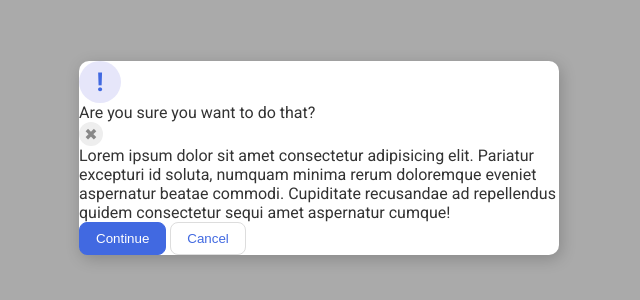
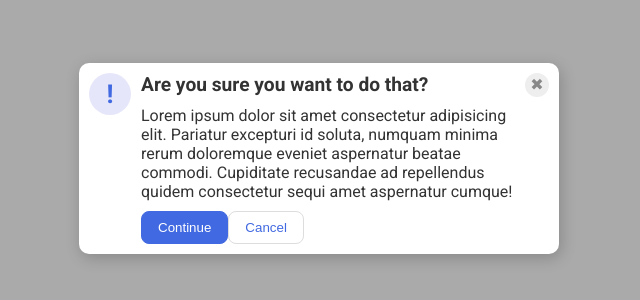
Before and after one commit to 13011brett/OdinRepo, a plain HTML site: page flex/05-flex-modal/index.html in a window 1280 px wide. Shown: the part 242-542 px from the top of the page, without its empty margins (321-961 px from the left). Drawn offline with Linux system fonts and the light colour scheme.

Commit message:
05 Complete, flexin within flex

```diff
--- a/flex/05-flex-modal/index.html
+++ b/flex/05-flex-modal/index.html
@@ -9,12 +9,19 @@
   </head>
   <body>
     <div class="modal">
-      <div class="icon">!</div>
-      <div class="header">Are you sure you want to do that?</div>
-      <div class="close-button">✖</div>
-      <div class="text">Lorem ipsum dolor sit amet consectetur adipisicing elit. Pariatur excepturi id soluta, numquam minima rerum doloremque eveniet aspernatur beatae commodi. Cupiditate recusandae ad repellendus quidem consectetur sequi amet aspernatur cumque!</div>
-      <button class="continue">Continue</button>
-      <button class="cancel">Cancel</button>
+      <div class="top">
+        <div class="icon">!</div>
+        <div class="texthead">
+          <div class="header">Are you sure you want to do that?</div>
+          <div class="text">Lorem ipsum dolor sit amet consectetur adipisicing elit. Pariatur excepturi id soluta, numquam minima rerum doloremque eveniet aspernatur beatae commodi. Cupiditate recusandae ad repellendus quidem consectetur sequi amet aspernatur cumque!</div>
+          <div class="buttons">
+            <button class="continue">Continue</button>
+            <button class="cancel">Cancel</button>
+          </div>
+        </div>
+        <div class="close-button">✖</div>
+      </div>
+
     </div>
   </body>
 </html>
--- a/flex/05-flex-modal/style.css
+++ b/flex/05-flex-modal/style.css
@@ -16,10 +16,38 @@ body {
 }
 
 .modal {
+  display:flex;
+  flex-direction: column;
   background: white;
   width: 480px;
   border-radius: 10px;
   box-shadow: 2px 4px 16px rgba(0,0,0,.2);
+
+}
+.top{
+  display:flex;
+  justify-content: space-evenly;
+
+
+}
+.buttons{
+  display:flex;
+  flex-direction: row;
+
+  margin-bottom: 10px;
+}
+
+.texthead{
+  display: flex;
+  flex-direction: column;
+  justify-content: center;
+
+  gap:10px;
+  margin-top: 10px;
+}
+.header{
+  font-weight: bold;
+  font-size: larger;
 }
 
 .icon {
@@ -33,6 +61,8 @@ body {
   display: flex;
   align-items: center;
   justify-content: center;
+  flex-shrink: 0;
+  margin:10px;
 }
 
 .close-button {
@@ -46,6 +76,8 @@ body {
   display: flex;
   align-items: center;
   justify-content: center;
+  margin: 10px;
+  flex-shrink: 0;
 }
 
 button {
```
